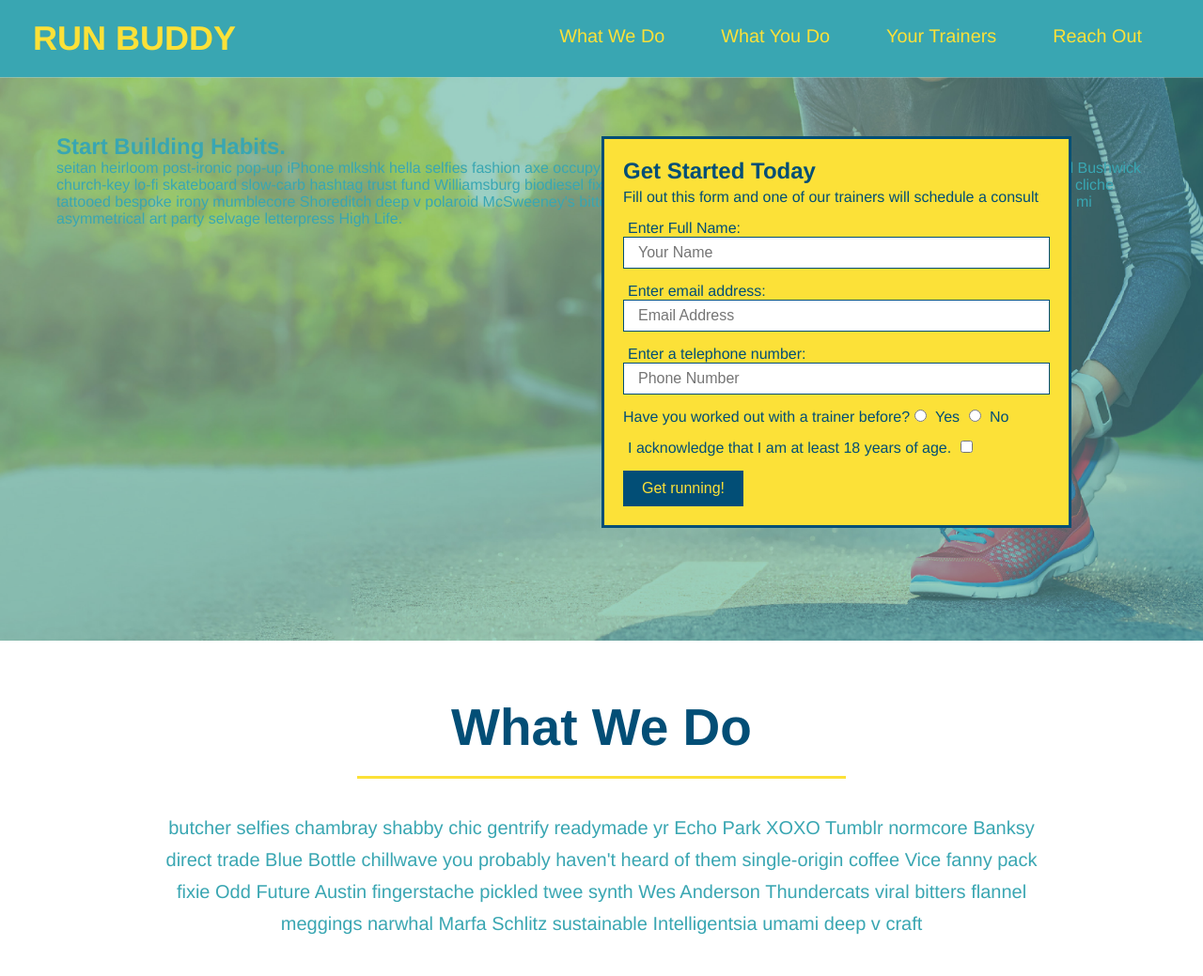
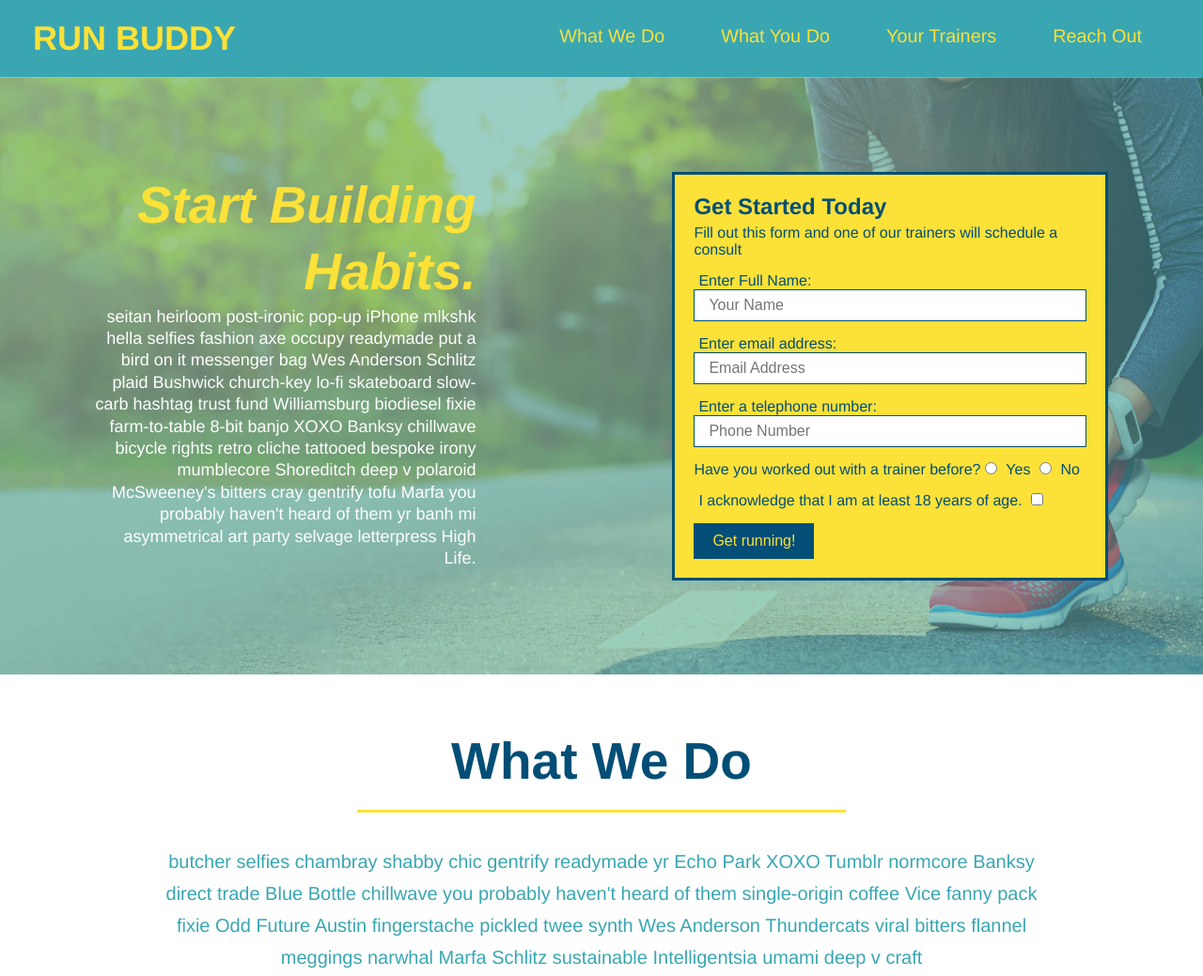
Before and after one commit to ajmarrocco/run-buddy, a plain HTML site: page index.html in a window 1280 px wide. Shown: the top 1039 px of the page at 94% size. Drawn offline with Linux system fonts and the light colour scheme.

Commit message:
add flexbox to the hero

```diff
--- a/assets/css/style.css
+++ b/assets/css/style.css
@@ -83,24 +83,40 @@ section {
 /* homepage hero*/
 .hero{
   background-image: url("../images/hero-bg.jpg");
-  height: 600px;
   background-size: cover;
   background-position: center;
-  position: relative;
+  display: flex;
+  justify-content: space-between;
+  flex-wrap: wrap;
+}
+
+/* Hero CTA Style*/
+.hero-cta {
+  width: 35%;
+  text-align: right;
+  margin: 3.5%;
+  color: #fff;
+  font-size: 18px;
+  line-height: 1.3;
+}
+
+/* Hero h2 CTA Style*/
+.hero-cta h2 {
+  font-style: italic;
+  font-size: 55px;
+  color: #fce138;
 }
 
 /* Hero Form Style */
 .hero-form{
   background-color: #fce138;
   padding: 20px;
-  width: 500px;
   color: #024e76;
   border-style: solid;
   border-width: 3px;
   border-color: #024e76;
-  position: absolute;
-  bottom: 120px;
-  right: 140px;
+  width: 40%;
+  margin: 3.5%;
 }
 
 /* Change text for h3 */
@@ -295,11 +311,13 @@ footer {
   background: #fce138;
   width: 100%;
   padding: 40px 35px;
+  display: flex;
+  justify-content: space-between;
+  flex-wrap: wrap;
 }
 
 /* adds font color and size to footer */
 footer h2 {
-  display: inline;
   color: #024e76;
   font-size: 30px;
   margin: 0;
@@ -307,7 +325,6 @@ footer h2 {
 
 /* adds color to anchor in footer */
 footer div {
-  float: right;
   line-height: 1.5;
   text-align: right;
 }
```
